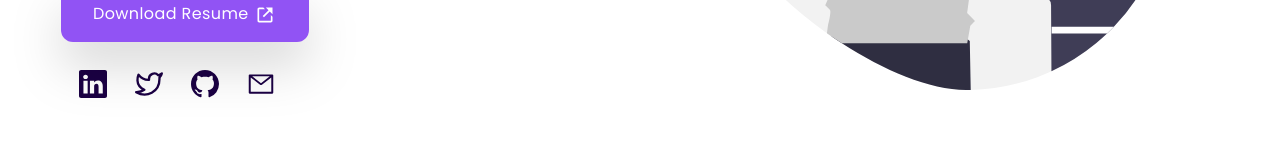
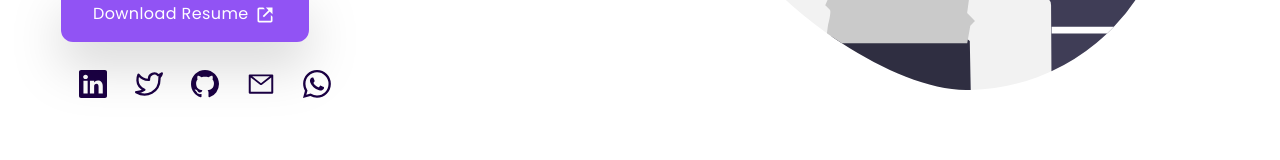
Before and after one commit to krish-98/muralikrishnan-portfolio, a React (Create React App) app: page / in a window 1280 px wide. Shown: the part 580-740 px from the top of the page. Built offline with nearby package versions, Linux system fonts and the light colour scheme.

Commit message:
contact via whatsapp added

```diff
--- a/src/components/Footer.jsx
+++ b/src/components/Footer.jsx
@@ -1,7 +1,7 @@
 import React from "react"
 import { AiOutlineMail } from "react-icons/ai"
 import { FiTwitter } from "react-icons/fi"
-import { BsLinkedin, BsGithub } from "react-icons/bs"
+import { BsLinkedin, BsGithub, BsWhatsapp } from "react-icons/bs"
 import { GiHeartBeats } from "react-icons/gi"
 
 const Footer = () => {
@@ -44,6 +44,14 @@ const Footer = () => {
         >
           <AiOutlineMail className="w-6 h-5 lg:h-7 lg:w-8" />
         </a>
+        <a
+          className="hover:text-primary transition-all ease-in-out duration-300 "
+          href="https://api.whatsapp.com/send?phone=919543240143"
+          target="_blank"
+          rel="noreferrer"
+        >
+          <BsWhatsapp className="w-6 h-5 lg:h-7 lg:w-8" />
+        </a>
       </div>
 
       <p>
--- a/src/components/Main.jsx
+++ b/src/components/Main.jsx
@@ -8,7 +8,7 @@ import Contact from "./Contact"
 
 import { AiOutlineMail } from "react-icons/ai"
 import { FiTwitter } from "react-icons/fi"
-import { BsLinkedin, BsGithub } from "react-icons/bs"
+import { BsLinkedin, BsGithub, BsWhatsapp } from "react-icons/bs"
 
 const Main = () => {
   return (
@@ -79,6 +79,14 @@ const Main = () => {
               >
                 <AiOutlineMail className="w-6 h-5 lg:h-7 lg:w-8" />
               </a>
+              <a
+                className="hover:text-primary transition-all ease-in-out duration-300 "
+                href="https://api.whatsapp.com/send?phone=919543240143"
+                target="_blank"
+                rel="noreferrer"
+              >
+                <BsWhatsapp className="w-6 h-5 lg:h-7 lg:w-8" />
+              </a>
             </div>
           </div>
 
```
